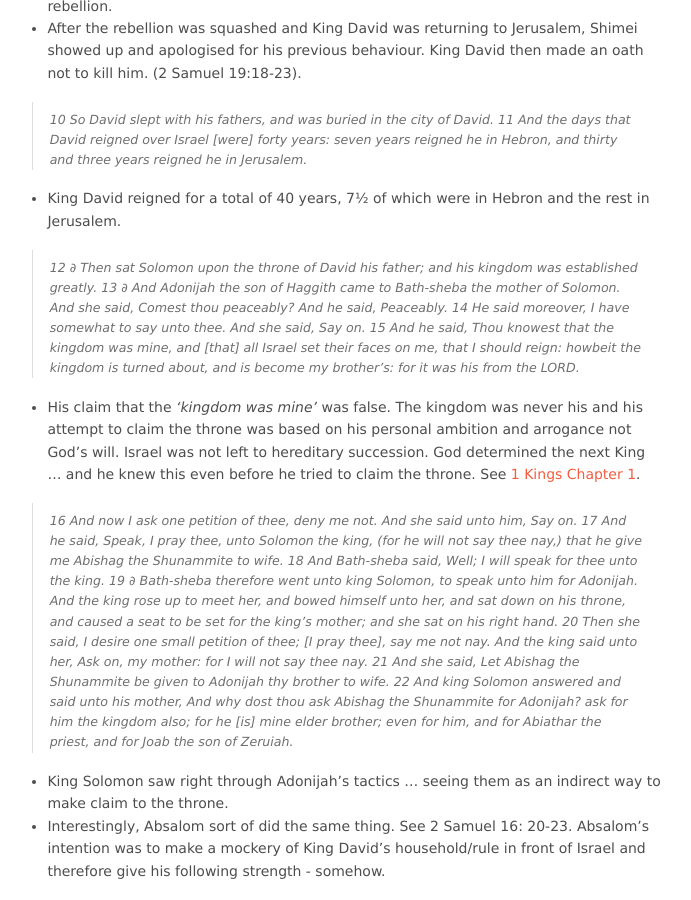
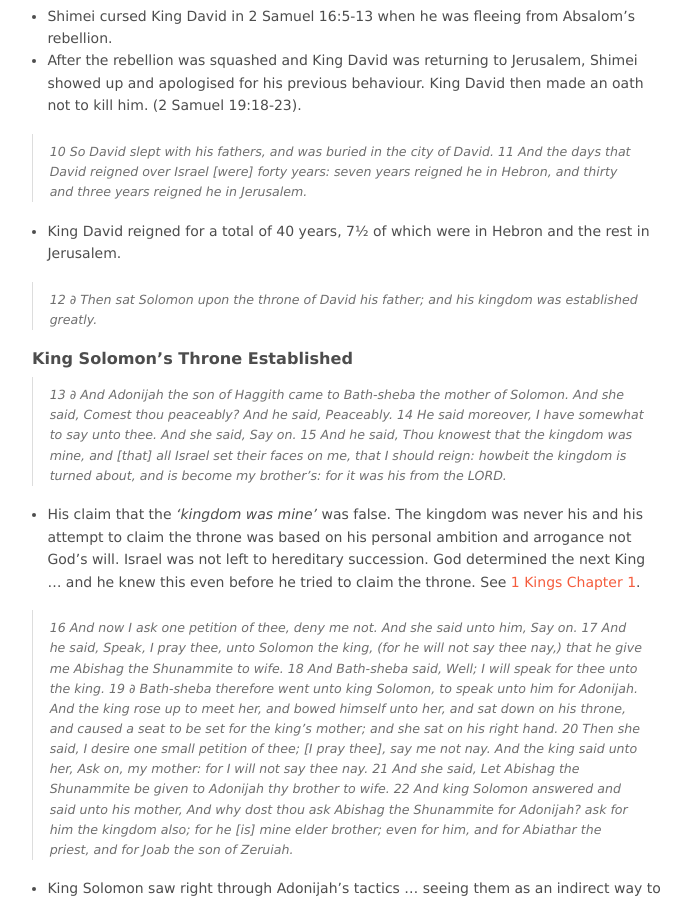
Before and after one commit to itskingori/systematic-theology, a Jekyll site: the page built from books/11.1-kings/chapter-002.md, in a window 1280 px wide and 900 px high, scrolled down 1096 px. Shown: the whole window, without its empty margins (293-984 px from the left). Built offline with Jekyll 4.4.1, drawn with Linux system fonts in a browser that asks for light colours; Markdown is read by kramdown in place of the engine named in the settings; some of the changed text lies outside the part shown.

Commit message:
Add section titles

```diff
--- a/books/11.1-kings/chapter-002.md
+++ b/books/11.1-kings/chapter-002.md
@@ -4,6 +4,8 @@
 permalink: /books/1-kings/chapter-2/
 sectionlink: /books/1-kings/
 ---
+
+### King David's Charge to King Solomon
 
 > 1 Now the days of David drew nigh that he should die; and he charged Solomon his son, saying,
 > 2 I go the way of all the earth: be thou strong therefore, and shew thyself a man;
@@ -50,6 +52,10 @@
 rest in Jerusalem.
 
 > 12 ∂ Then sat Solomon upon the throne of David his father; and his kingdom was established greatly.
+
+
+### King Solomon's Throne Established
+
 > 13 ∂ And Adonijah the son of Haggith came to Bath-sheba the mother of Solomon. And she said, Comest thou peaceably? And he said, Peaceably.
 > 14 He said moreover, I have somewhat to say unto thee. And she said, Say on.
 > 15 And he said, Thou knowest that the kingdom was mine, and [that] all Israel set their faces on me, that I should reign: howbeit the kingdom is turned about, and is become my brother's: for it was his from the LORD.
```
Also changed, not shown: books/11.1-kings/chapter-001.md (+5 -0 lines).
